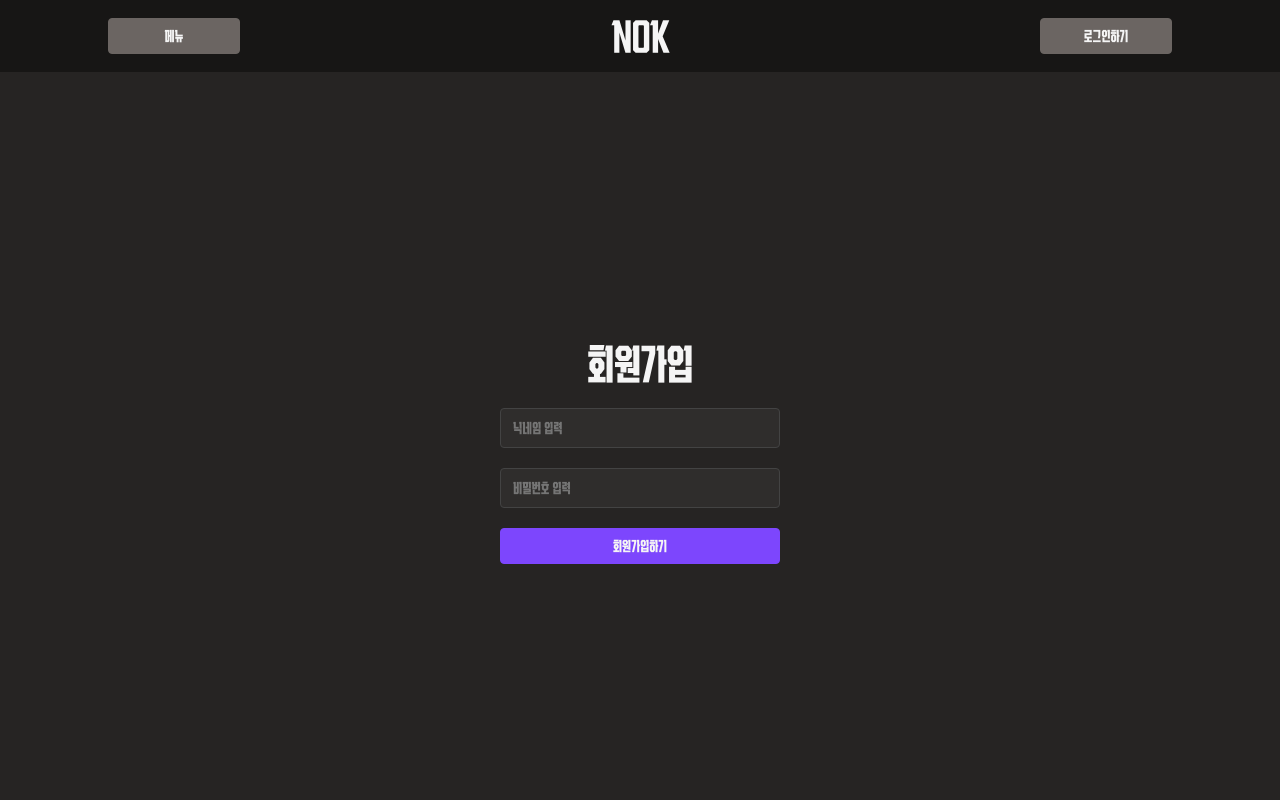
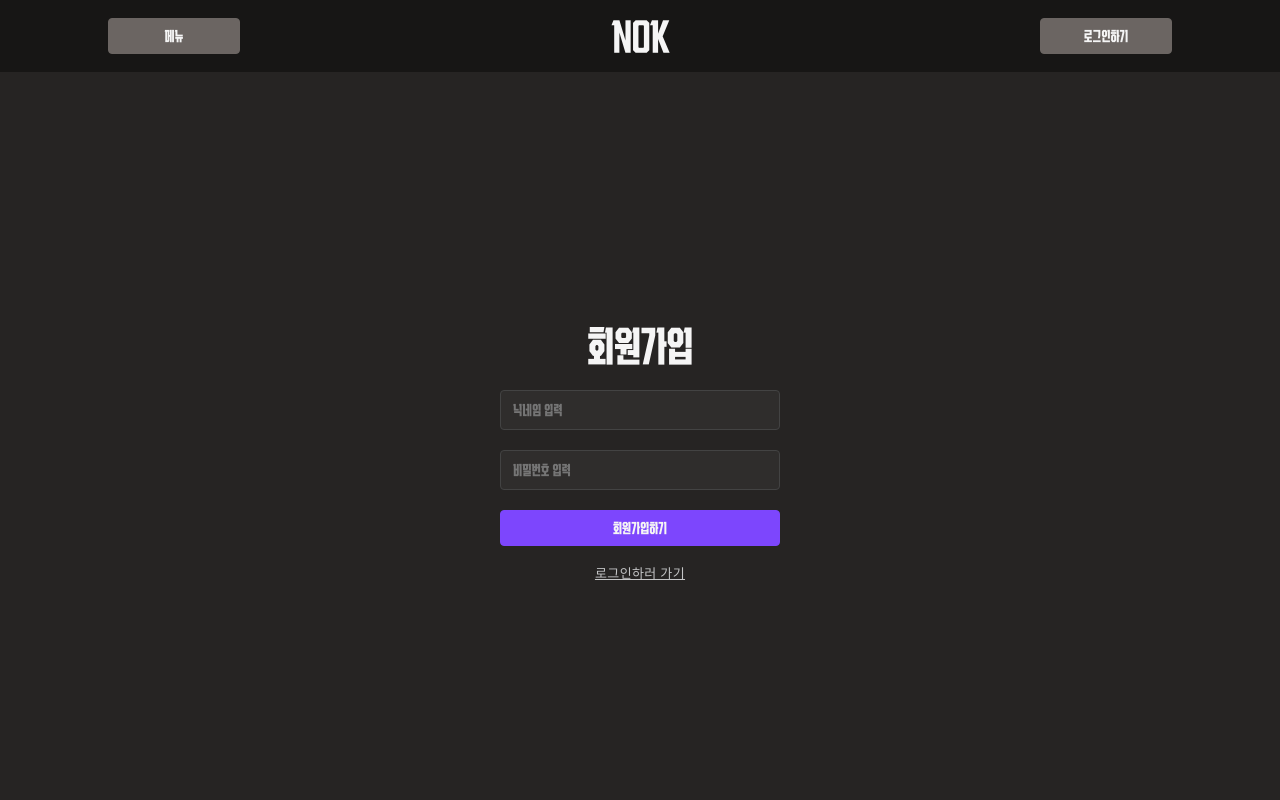
Before and after one commit to Team-Odessey/NOKSV-web, a React (Vite) app: page /signup in a window 1280 px wide. Shown: the top 800 px of the page. Built offline with nearby package versions, Linux system fonts and the light colour scheme.

Commit message:
feat: auth alert

```diff
--- a/src/pages/Auth/index.tsx
+++ b/src/pages/Auth/index.tsx
@@ -8,9 +8,10 @@ import axios, { AxiosResponse } from 'axios';
 import CONFIG from '@src/config/config.json'
 import { AuthSignUpRes } from '@src/types/auth/auth.type';
 import token from '@src/libs/token/token';
+import { Link } from 'react-router-dom';
 
 const Auth = ({type}: {type: "LOGIN" | "SIGNUP"}) => {
-  const { inputData: idData, handleChangeInput: handleChangeId } = useInputBar()
+  const { inputData: idData, handleChangeInput: handleChangeId, resetInput: resetId } = useInputBar()
   const { inputData: passwordData, handleChangeInput: handleChangePassword, resetInput: resetPassword } = useInputBar()
 
   const nav = useNavigate();
@@ -21,7 +22,7 @@ const Auth = ({type}: {type: "LOGIN" | "SIGNUP"}) => {
         token.setToken('access-token', item.data.accessToken)
         token.setToken('refresh-token', item.data.refreshToken)
         nav('/')
-      })
+      }).catch(() => alert('로그인 실패! 아이디, 비밀번호를 확인해주세요.'))
     } catch {
       console.log('err')
       alert('로그인 실패! 아이디, 비밀번호를 확인해주세요.')
@@ -34,7 +35,12 @@ const Auth = ({type}: {type: "LOGIN" | "SIGNUP"}) => {
       axios.post(`${CONFIG.server}/api/auth/signup`, param).then((item: AxiosResponse<AuthSignUpRes>) => {
         token.setToken('access-token', item.data.accessToken)
         token.setToken('refresh-token', item.data.refreshToken)
+        alert('녹서버에 오신 것을 환영합니다!')
         nav('/')
+      }).catch(() => {
+        alert('회원가입 실패! 올바른 인게임 이름을 입력해주세요.')
+        resetId()
+        resetPassword()
       })
     } catch {
       console.log('err')
@@ -53,6 +59,9 @@ const Auth = ({type}: {type: "LOGIN" | "SIGNUP"}) => {
         width='280px'
         onClickFn={() => type === "LOGIN" ? verifyLogin({username: idData, password: passwordData}) : verifySignUp({username: idData, password: passwordData})}
       />
+      <S.LoginToSignUpLink to={type === "LOGIN" ? "/signup" : "/login"}>
+        {type === "LOGIN" ? "회원가입" : "로그인"}하러 가기
+      </S.LoginToSignUpLink>
     </S.LoginContainer>
   )
 }
--- a/src/pages/Auth/style.ts
+++ b/src/pages/Auth/style.ts
@@ -1,6 +1,7 @@
 import { nokPalette } from "@src/constants/color/color.constants";
 import { nokTypograpy } from "@src/constants/font/font.constants";
 import { MainContentsBox } from "@src/styles/globalStyles";
+import { Link } from "react-router-dom";
 import styled from "styled-components";
 
 export const LoginContainer = styled(MainContentsBox)`
@@ -11,3 +12,8 @@ export const LoginContainer = styled(MainContentsBox)`
   ${nokTypograpy.VITRO.Extra2};
   min-height: 760px;
 `
+
+export const LoginToSignUpLink = styled(Link)`
+  color: ${nokPalette.labelAlternative};
+  ${nokTypograpy.Pretendard.Caption1.Medium}
+`
```
